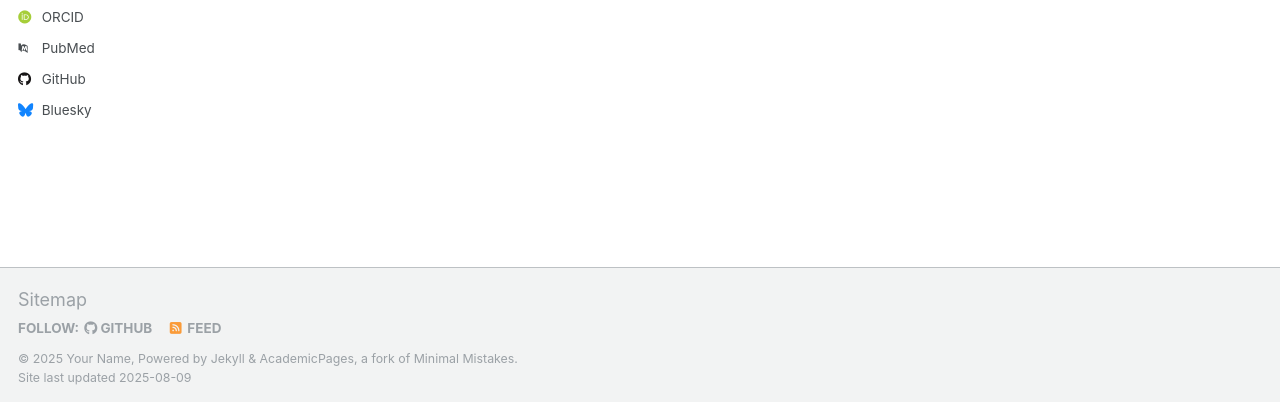
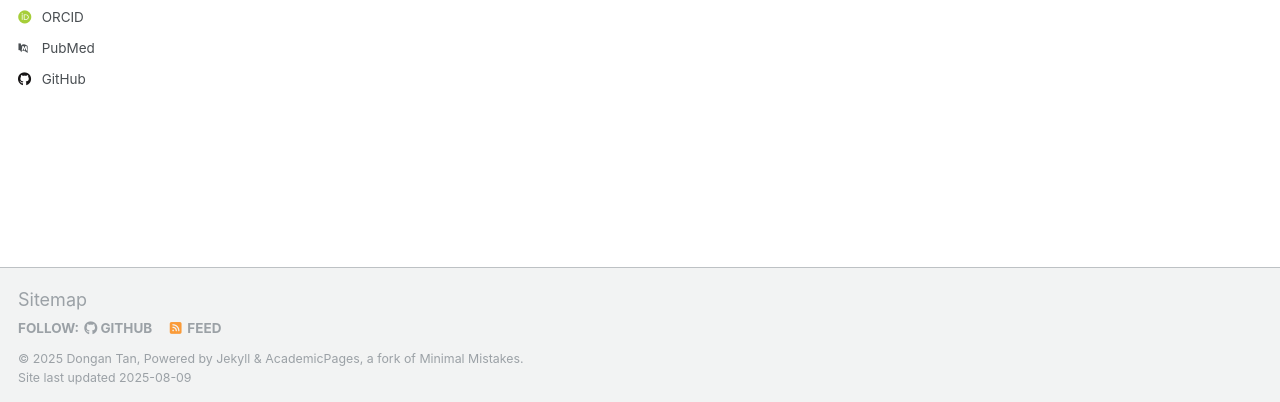
Before and after one commit to HaoLiuScholar/HaoLiuScholar.github.io, a Jekyll site: the page built from _pages/about.md, in a window 1280 px wide and 900 px high, scrolled down 2880 px. Shown: the part 495-897 px from the top of the window. Built offline with Jekyll 4.4.1, drawn with Linux system fonts in a browser that asks for light colours; some web fonts are replaced; a script that is not in the unit is left out.

Commit message:
Update _config.yml

```diff
--- a/_config.yml
+++ b/_config.yml
@@ -11,11 +11,11 @@ locale                   : "en-US"
 site_theme               : "default"
 title                    : "Dongan Tan"
 title_separator          : "-"
-name                     : &name "Your Name"
+name                     : &name "Dongan Tan"
 description              : &description "personal description"
-url                      : https://academicpages.github.io # the base hostname & protocol for your site e.g. "https://[your GitHub username].github.io" or if you already have some other page hosted on Github then use "https://[your GitHub username].github.io/[Your Repo Name]"
+url                      : https://dongantan.github.io # the base hostname & protocol for your site e.g. "https://[your GitHub username].github.io" or if you already have some other page hosted on Github then use "https://[your GitHub username].github.io/[Your Repo Name]"
 baseurl                  : "" # the subpath of your site, e.g. "/blog"
-repository               : "academicpages/academicpages.github.io"
+repository               : "DonganTan/DonganTan.github.io"
 
 # Site Author - The following control what appear as part of the author content on the side bar.
 #               If a field is blank the icon and link will not appear, otherwise it will be shown.
@@ -29,7 +29,7 @@ author:
   location         : "Earth"
   employer         : "Red Brick University"
   uri              : # URL
-  email            : "none@example.org"
+  email            : "dongan.tan@outlook.com"
 
   # Academic websites
   academia         : # URL
@@ -53,7 +53,7 @@ author:
 
   # Social media
   artstation       : # Username
-  bluesky          : "bsky.app" # Replace this with you Bluesky username
+  bluesky          : # "bsky.app" # Replace this with you Bluesky username
   facebook         : # Username
   flickr           : # Username
   foursquare       : # Username
```
